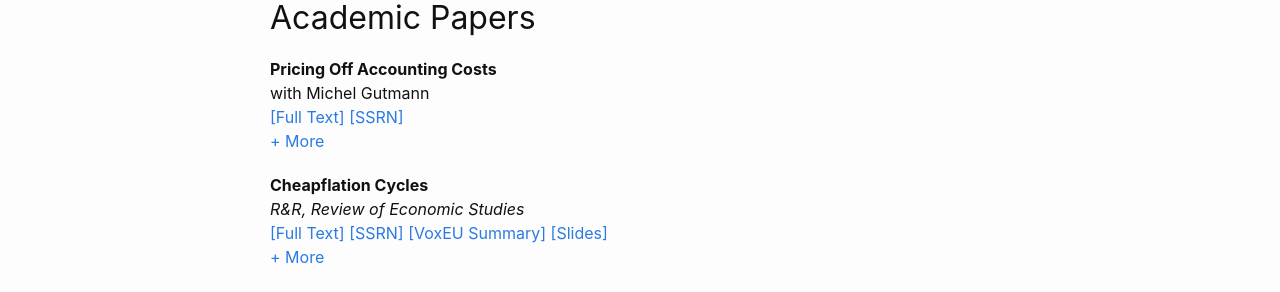
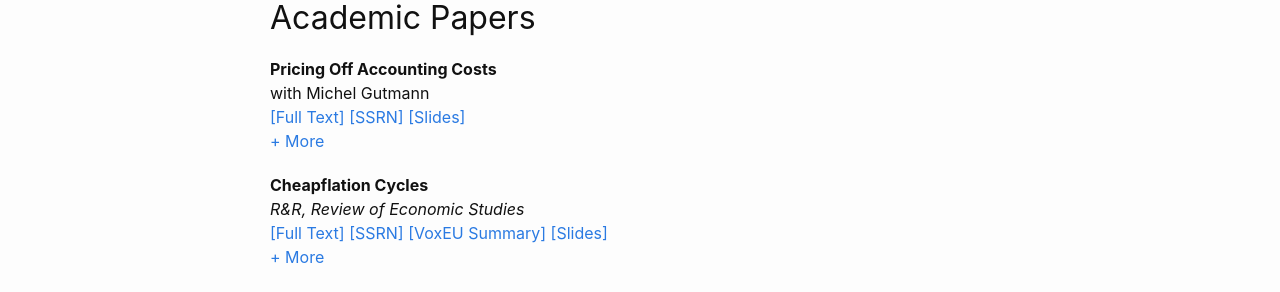
Before and after one commit to kunalsangani/kunalsangani.github.io, a Jekyll site: the page built from research.markdown, in a window 1280 px wide and 900 px high. Shown: the part 206-498 px from the top of the window. Built offline with Jekyll 4.4.1, drawn with Linux system fonts in a browser that asks for light colours; nearby versions of some CDN libraries.

Commit message:
Added FIFO slides

```diff
--- a/_data/research.yml
+++ b/_data/research.yml
@@ -11,6 +11,9 @@
         - ssrn:
           name: SSRN
           href: https://papers.ssrn.com/sol3/papers.cfm?abstract_id=6570478
+        - slides:
+          name: Slides
+          href: https://kunalsangani.com/files/slides/fifo_pricing_slides_live.pdf
       abstract: >-
         When costs change, firms often report waiting to update prices until inventory acquired at old prices is exhausted.
         This behavior is at odds with standard models, which treat historical purchase costs as sunk and predict that desired
```
Also changed, not shown: 3 other files.
